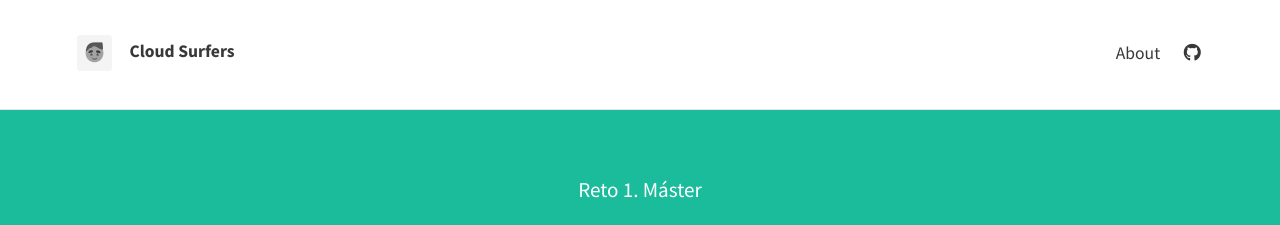
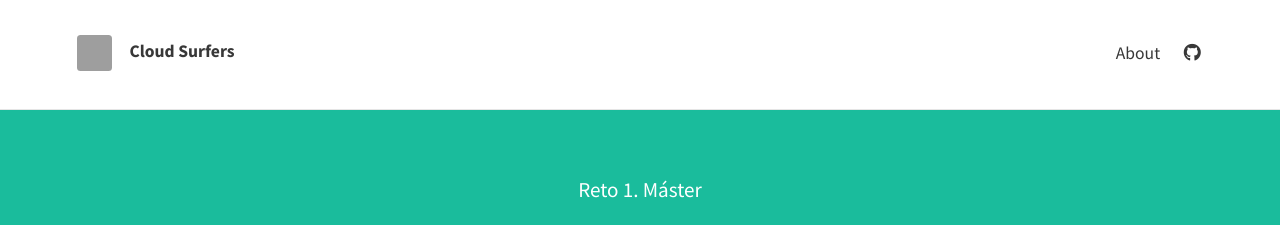
Before and after one commit to scalixtro/AzureConceptos, a Jekyll site: the page built from index.html, in a window 1280 px wide. Shown: the top 225 px of the page. Built offline with Jekyll 4.4.1, drawn with Linux system fonts in a browser that asks for light colours; nearby versions of some CDN libraries; the list of posts is cut into pages by our own code.

Commit message:
Update _config.yml

```diff
--- a/_config.yml
+++ b/_config.yml
@@ -6,7 +6,7 @@
 theme_settings:
   # Meta
   title: Cloud Surfers
-  avatar: assets/img/avatar.png
+  avatar: https://i.imgur.com/dNYe0HS.png
   favicon: assets/favicon.ico
   gravatar: # Email MD5 hash
   description: "A website with blog posts and pages" # used by search engines
```
